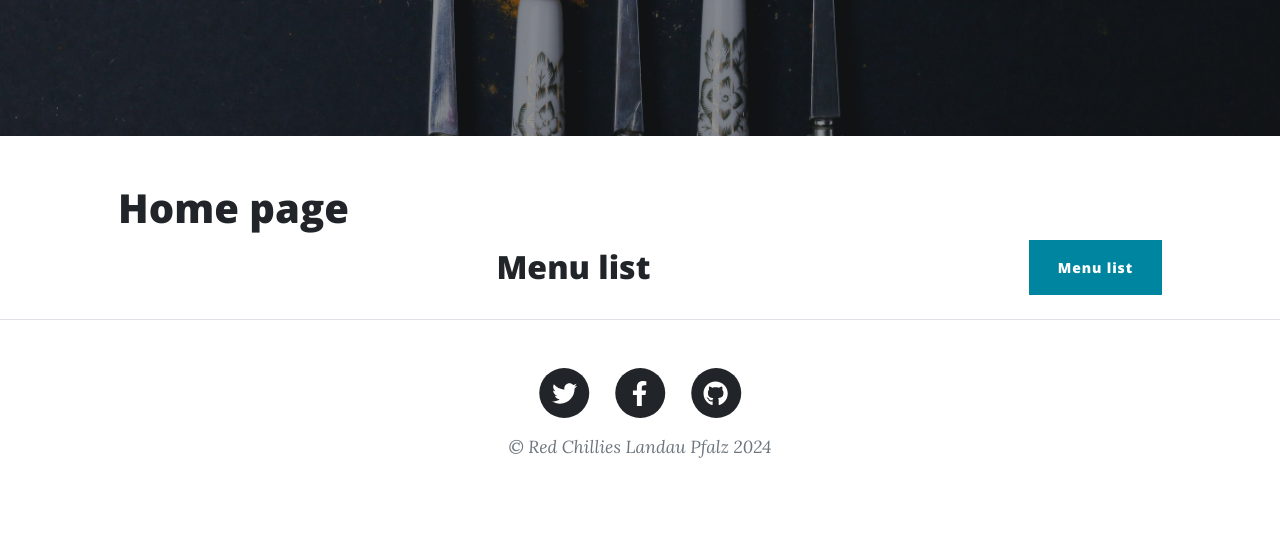
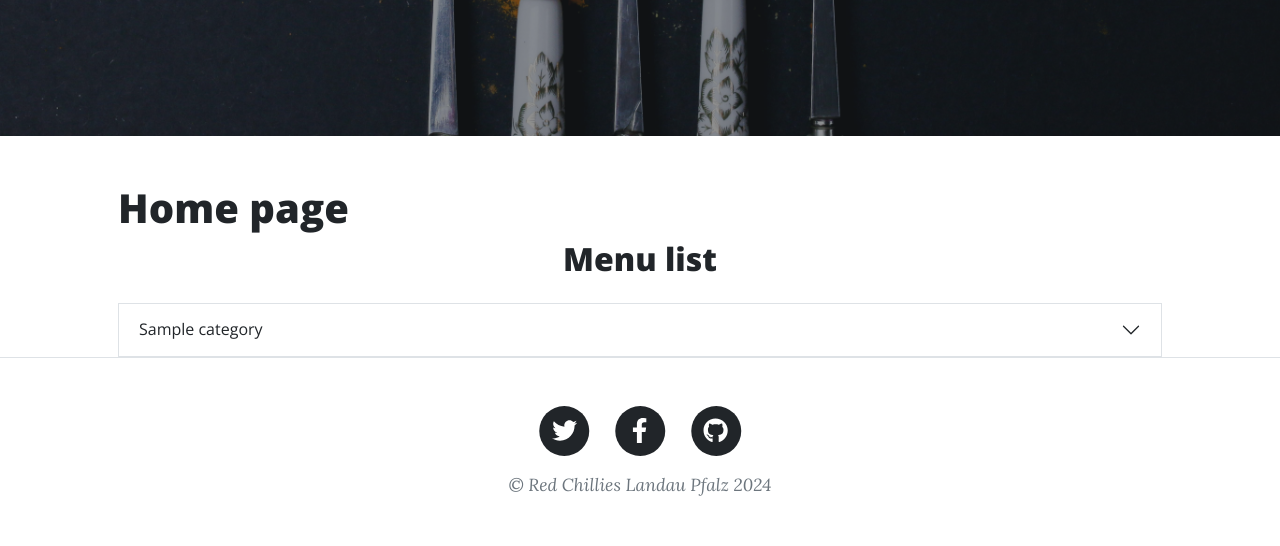
Before and after one commit to HasibullahFathi/restaurant-booking-system, a Django app: template menu/templates/menu/menu.html in a window 1280 px wide. Shown: the part 545-1091 px from the top of the page. Before the commit the page ends 1003 px from the top, so only its background shows below. Run offline with Django 4.2, Linux system fonts and the light colour scheme; the template is opened without the code that fills it: most values are stand-ins (such as "Sample title", 1, 10 or a date in 2020); grey boxes marked "Sample" are stand-in pictures; some libraries are stand-ins or nearby versions.

Commit message:
create menu view list to show all menus by category

```diff
--- a/booking/templates/booking/index.html
+++ b/booking/templates/booking/index.html
@@ -6,6 +6,9 @@
 <h1>Home page</h1>
 <div class="d-flex justify-content-between align-items-center mb-4">
     <h2 class="text-center flex-grow-1 mb-0">Home page</h2>
+    {% if user.is_authenticated %}
+        <a href="{% url 'booking_list' %}" class="btn btn-primary">My Booking</a>
+    {% endif %}
 </div>
 
 {% endblock %}
--- a/menu/templates/menu/menu.html
+++ b/menu/templates/menu/menu.html
@@ -6,7 +6,54 @@
 <h1>Home page</h1>
 <div class="d-flex justify-content-between align-items-center mb-4">
     <h2 class="text-center flex-grow-1 mb-0">Menu list</h2>
-    <a href="#" class="btn btn-primary">Menu list</a>
+    {% if user.is_authenticated and user.is_staff %}
+    <a href="#" class="btn btn-primary">Create menu</a>
+    {% endif %}
 </div>
 
+
+<div class="accordion" id="menuAccordion">
+    {% for category in categories %}
+    <div class="accordion-item">
+        <h2 class="accordion-header" id="heading{{ category.id }}">
+            <button class="accordion-button collapsed" type="button" data-bs-toggle="collapse"
+                data-bs-target="#collapse{{ category.id }}" aria-expanded="false"
+                aria-controls="collapse{{ category.id }}">
+                {{ category.name }}
+            </button>
+        </h2>
+        <div id="collapse{{ category.id }}" class="accordion-collapse collapse"
+            aria-labelledby="heading{{ category.id }}" data-bs-parent="#menuAccordion">
+            <div class="accordion-body">
+                <div class="row">
+                    {% for item in category.menu_items.all %}
+                    <div class="col-md-6 mb-3"> <!-- Each item takes half of the row on medium screens and up -->
+                        <div class="card" style="max-width: 540px;">
+                            <div class="card-img-container">
+                                {% if "placeholder" in item.featured_image.url %}
+                                <img src="{% static 'images/default.jpg' %}" alt="placeholder image">
+                                {% else %}
+                                <img src="{{ item.featured_image.url }}" alt="{{ item.name }}">
+                                {% endif %}
+                            </div>
+                            <div class="card-body">
+                                <h5 class="card-title">{{ item.name }}</h5>
+                                <p class="card-text">{{ item.description }}</p>
+                                <p class="card-text"><strong>{{ item.price }}€</strong></p>
+                            </div>
+                        </div>
+                    </div>
+                    {% endfor %}
+                </div>
+            </div>
+        </div>
+    </div>
+    {% endfor %}
+</div>
+
+
+
+
+
+
 {% endblock %}
--- a/menu/urls.py
+++ b/menu/urls.py
@@ -3,7 +3,6 @@ from django.urls import path
 from booking.views import BookingList, BookingDetail, create_booking
 
 urlpatterns = [
-    # path('', views.index, name='home'),
 
     path('', views.menu_category_list, name='menu_category_list')
 ]
--- a/menu/views.py
+++ b/menu/views.py
@@ -43,8 +43,9 @@ def create_menu_item(request):
 # View to list all menu categories
 
 def menu_category_list(request):
-    categories = MenuCategory.objects.all()
+    categories = MenuCategory.objects.prefetch_related('menu_items').all()
     return render(request, 'menu/menu.html', {'categories': categories})
+
 
 # View to show details of a specific menu item
 def menu_item_detail(request, item_id):
--- a/red_chillies/settings.py
+++ b/red_chillies/settings.py
@@ -34,7 +34,7 @@ STATIC_ROOT = os.path.join(BASE_DIR, 'staticfiles')
 SECRET_KEY = os.environ.get("SECRET_KEY")
 
 # SECURITY WARNING: don't run with debug turned on in production!
-DEBUG = False
+DEBUG = True
 
 ALLOWED_HOSTS = ['8000-hasibullahf-restaurantb-t41lrpcwpkx.ws.codeinstitute-ide.net', '.herokuapp.com']
 
@@ -53,11 +53,11 @@ INSTALLED_APPS = [
     'allauth',
     'allauth.account',
     'allauth.socialaccount',
+    'crispy_forms',
+    'crispy_bootstrap5',
     'cloudinary',
     'booking',
     'menu',
-    'crispy_forms',
-    'crispy_bootstrap5',
 ]
 
 
--- a/static/css/custom.css
+++ b/static/css/custom.css
@@ -31,6 +31,45 @@ html, body {
     color: rgb(198, 198, 198);
 }
 
+/* /////////////////////////////// */
+
+/* Ensure the card has a fixed height and scrollable content */
+.card {
+    height: 800px; /* Fixed height for the card. Adjust as needed */
+    overflow: hidden; /* Hide any content that overflows the card */
+    display: flex;
+    flex-direction: column; /* Arrange children vertically */
+    border-radius: 8px;
+}
+
+/* Ensure the image fits well within its container */
+.card-img-container {
+    height: 200%; /* Fixed height for the image container */
+    overflow: hidden; /* Hide overflow if image is too large */
+}
+
+.card-img-container img {
+    width: 100%; /* Ensure the image covers the width of the container */
+    height: 100%; /* Ensure the image covers the height of the container */
+    object-fit: cover; /* Ensure the image covers the area without distortion */
+    border-top-left-radius: 8px; /* Rounded corners on the top-left */
+    border-top-right-radius: 8px; /* Rounded corners on the top-right */
+}
+
+/* Fixed height for the card body with scrollable content */
+.card-body {
+    height: calc(100% - 100px); /* Adjust based on total card height and image container height */
+    overflow-y: auto; /* Adds vertical scrollbar if content exceeds height */
+    padding: 15px; /* Padding inside the card body */
+}
+
+
+
+
+
+
+
+
 /* media queries for screen smaller than tablet */
 @media screen and (max-width: 990px) {
     .nav-style {
--- a/templates/base.html
+++ b/templates/base.html
@@ -47,7 +47,7 @@
             <div class="collapse navbar-collapse" id="navbarResponsive">
                 <ul class="navbar-nav ms-auto py-4 py-lg-0">
                     <li class="nav-item"><a class="nav-link px-lg-3 py-3 py-lg-4" href="{% url 'home' %}">Home</a></li>
-                    <li class="nav-item"><a class="nav-link px-lg-3 py-3 py-lg-4" href="#">Menu</a></li>
+                    <li class="nav-item"><a class="nav-link px-lg-3 py-3 py-lg-4" href="{% url 'menu_category_list' %}">Menu</a></li>
                     <li class="nav-item"><a class="nav-link px-lg-3 py-3 py-lg-4" href="#">About</a></li>
                     {% if user.is_authenticated %}
                     <!-- Logout Button with POST Form -->
```
Also changed, not shown: menu/forms.py (+5 -5 lines), menu/migrations/0001_initial.py, menu/migrations/0002_menuitem_status.py (deleted), menu/migrations/0003_menuitem_featured_image.py (deleted).
